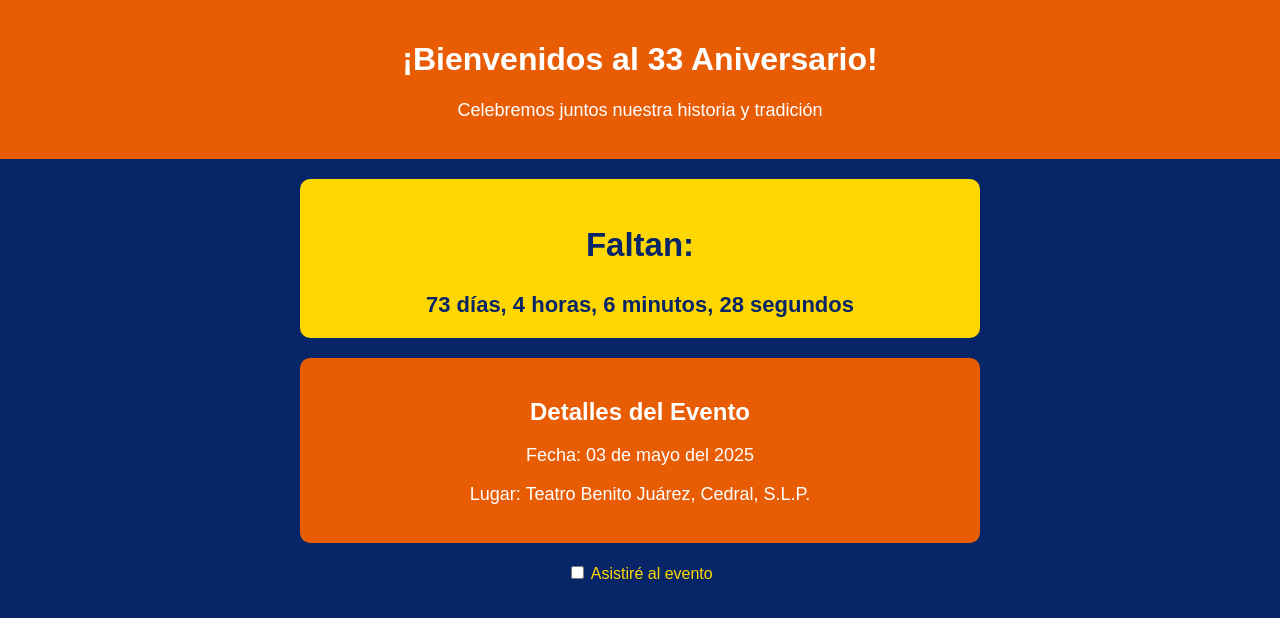
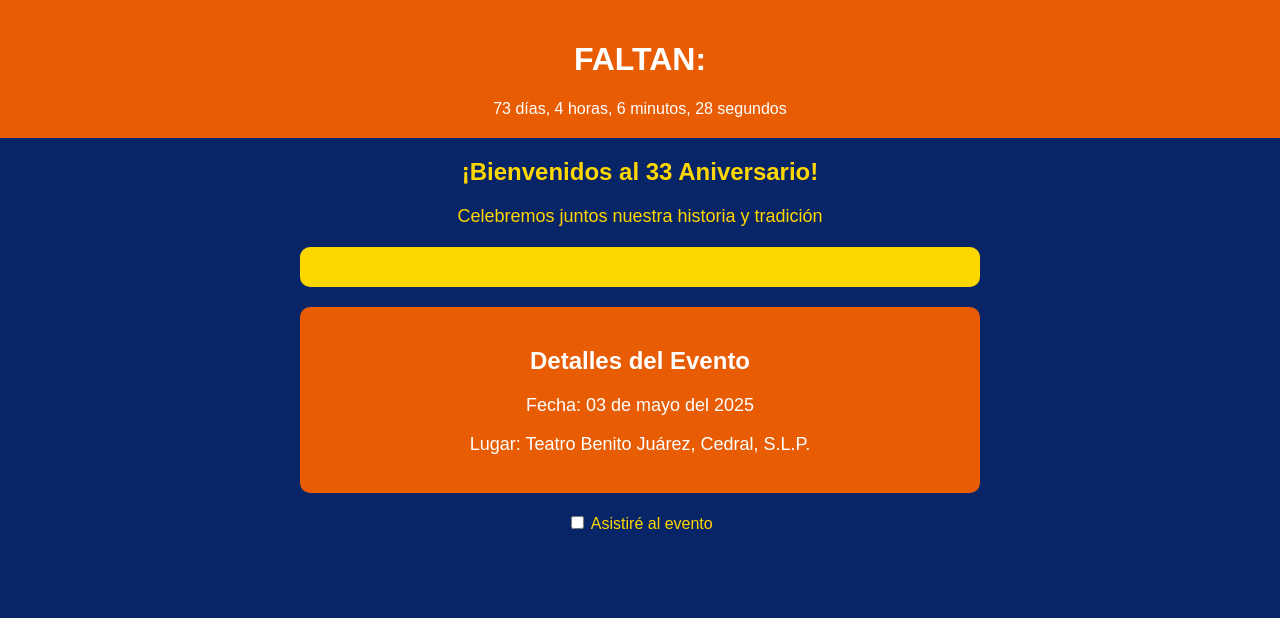
Before and after one commit to Josett790/33ANIVERSARIOTEMACHTIANI, a plain HTML site: page index.html in a window 1280 px wide. Drawn offline with Linux system fonts and the light colour scheme.

Commit message:
index.html

```diff
--- a/index.html
+++ b/index.html
@@ -8,18 +8,19 @@
 </head>
 <body>
     <header>
-        <h1 class="fade-in">¡Bienvenidos al 33 Aniversario!</h1>
-        <p class="fade-in">Celebremos juntos nuestra historia y tradición</p>
-    </header>
-
-    <section id="contador">
-        <h2>Faltan:</h2>
+        <h1>FALTAN:</h1>
         <div id="countdown">
             <span id="days"></span> días,
             <span id="hours"></span> horas,
             <span id="minutes"></span> minutos,
             <span id="seconds"></span> segundos
         </div>
+
+    </header>
+        <h2 class="fade-in">¡Bienvenidos al 33 Aniversario!</h2>
+        <p class="fade-in">Celebremos juntos nuestra historia y tradición</p>
+    <section id="contador">
+
     </section>
 
     <section id="info" class="fade-in">
```
